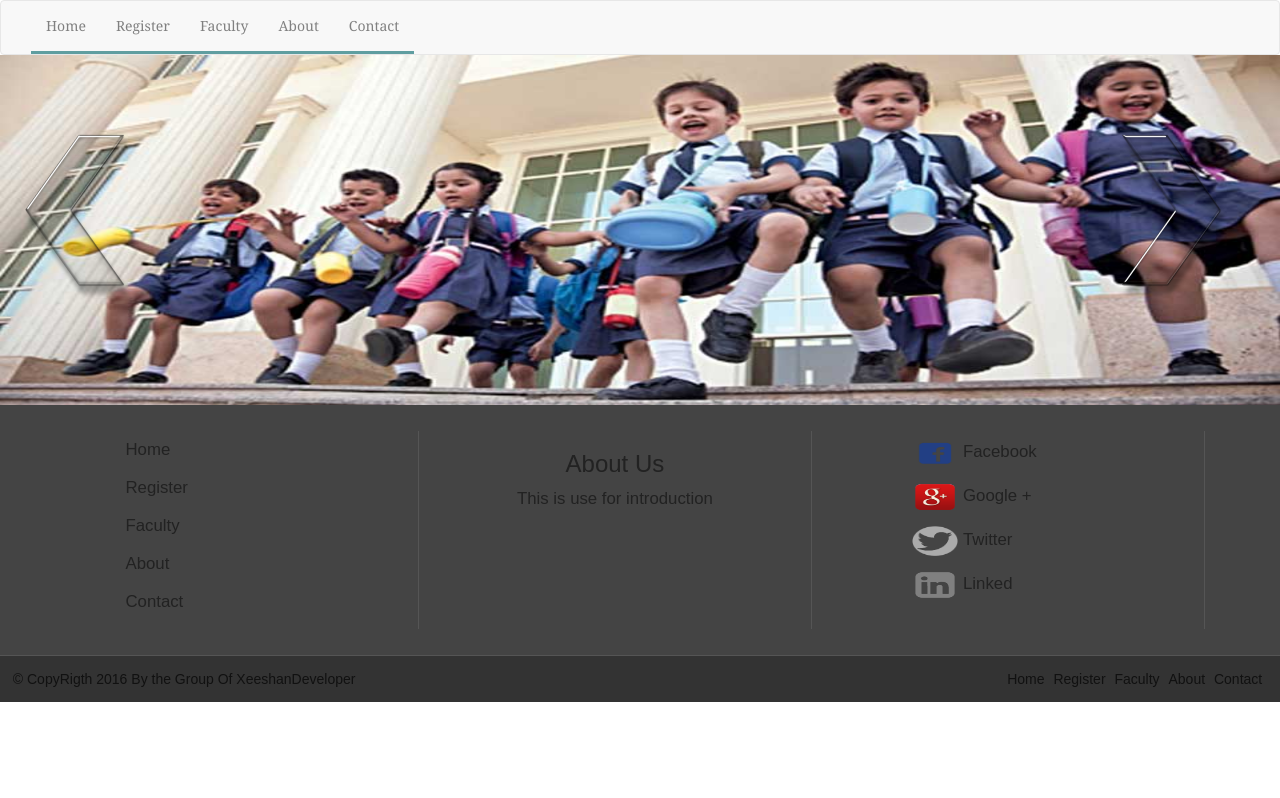
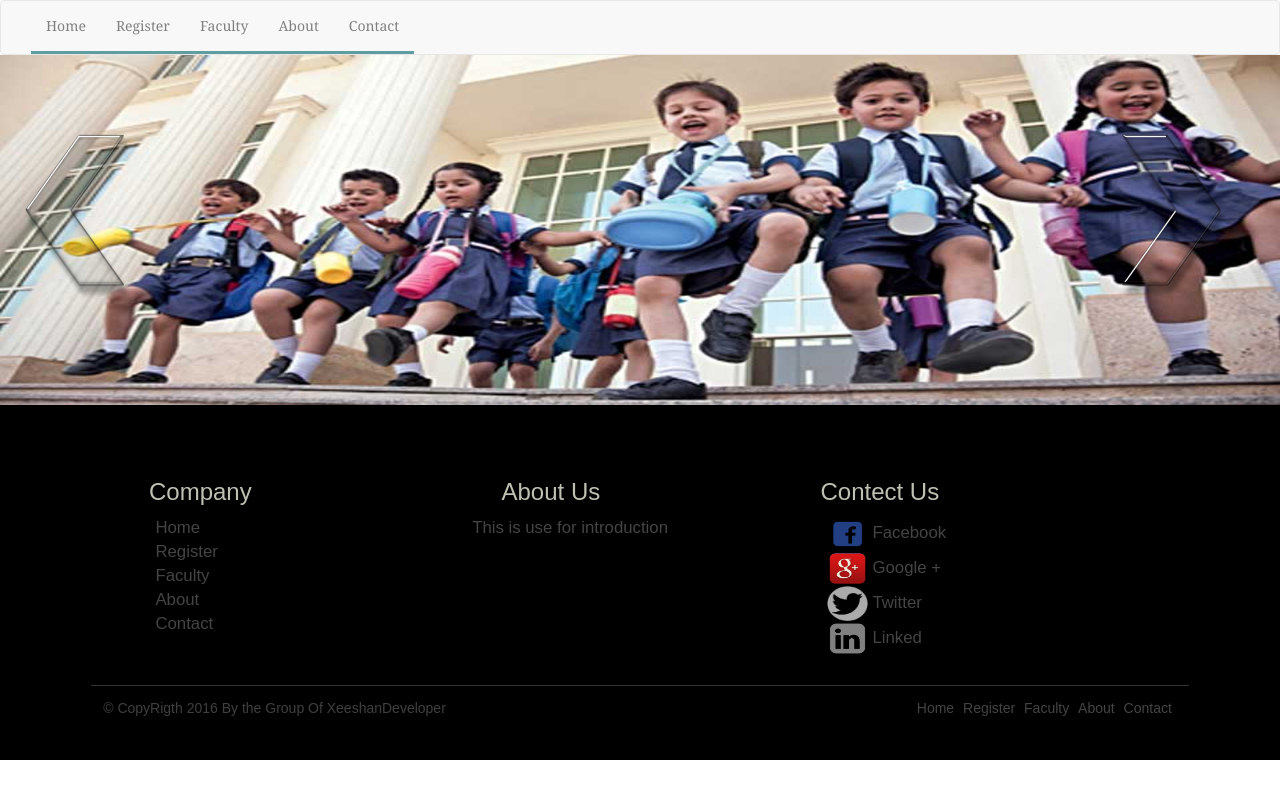
Before and after one commit to XeeshanAnsari/Sataria-website, a plain HTML site: page index.html in a window 1280 px wide. Drawn offline with Linux system fonts and the light colour scheme.

Commit message:
in footer design is change

```diff
--- a/index.html
+++ b/index.html
@@ -48,9 +48,11 @@
     <!-- Image slider is end here -->
 
     <!-- Footer is end here -->
-    <div>
+    <div id="footer">
+
         <div id="footer-first">
             <div class="col-footer">
+                <h3>Company</h3>
                 <ul  id="footer-nav-section" >
                   <li><a href="#">Home</a></li>
                   <li><a href="#">Register</a></li>
@@ -66,6 +68,7 @@
             </div>
 
             <div class="col-footer">
+                <h3>Contect Us</h3>
                 <ul  id="footer-nav-section">
                   <li><a href="#"><img src="./images/icon/fb.png" class="contact-icon" alt="Facebook">Facebook</a></li>
                   <li><a href="#"><img src="./images/icon/go.png" class="contact-icon" alt="google+">Google +</a></li>
--- a/styles/style.css
+++ b/styles/style.css
@@ -58,11 +58,16 @@ body{
 /* image slider end here */
 
 /* footer is start here */
+#footer{
+   padding: 30px;
+   background-color: #000000;
+}
 #footer-first{
-    width: 100%;
+    width: 90%;
+    margin: 0px auto;
     padding: 2%;
     height: 250px;
-    background-color: #444444;
+    background-color: #000000;
     font-size: 120%;
 
 }
@@ -70,48 +75,52 @@ body{
     width: 32%;
     height: 100%;
     float: left;
-    color: #222222;
-    border-right :  1px solid #555555;
+    color: #444444;
+
   }
 #footer-nav-section{
      list-style: none;
 
 }
+.col-footer h3{
+   margin-left: 10%;
+   color: #BDC1B2;
+}
 #footer-nav-section li {
     width: 70%;
-    margin: 0px auto;
     text-align: left;
-    padding: 2%;
+
 
 }
 #footer-nav-section li a{
-    color: #222222;
+    color: #444444;
 }
 #footer-nav-section li a:hover{
     color: #888888;
     text-decoration: none;
 }
 #footer-about{
-    text-align: center;
+
     padding: 0px 2%;
 }
 .contact-icon{
     width: 20%;
-    height: 30px;
+    height: 35px;
     margin-right: 2%;
 }
 
 #copyRight{
-    width: 100%;
+    width: 90%;
+    margin: 0px auto;
     padding: 1%;
-    background-color: #333333;
+    background-color: #000000;
 
-    border-top: 1px solid #555555;
+    border-top: 1px solid #333333;
 
 }
 #copyRight span{
 
-    color: #111111;
+    color: #3E403F;
 }
 #footer-nav{
     display: inline;
@@ -123,7 +132,7 @@ body{
     margin-right: 5px;
 }
 #footer-nav li a{
-    color: #111111;
+    color: #444444;
 
 }
 #footer-nav li a:hover{
```
